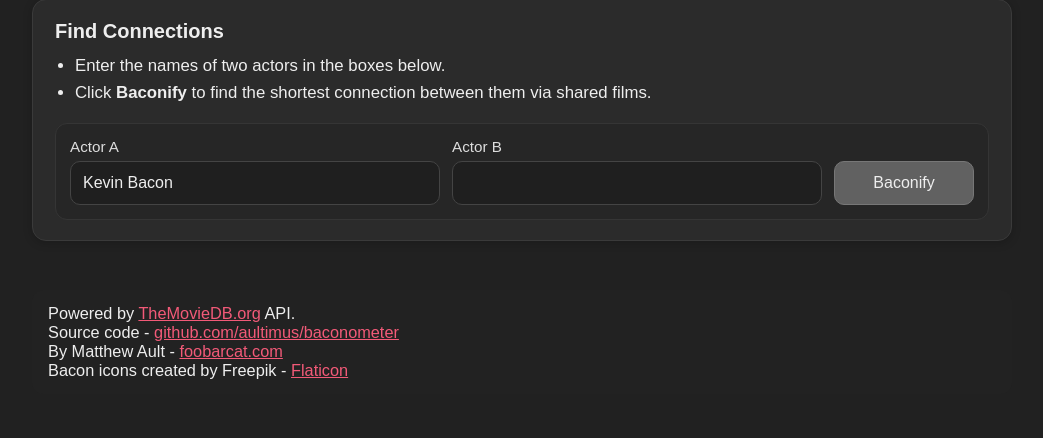
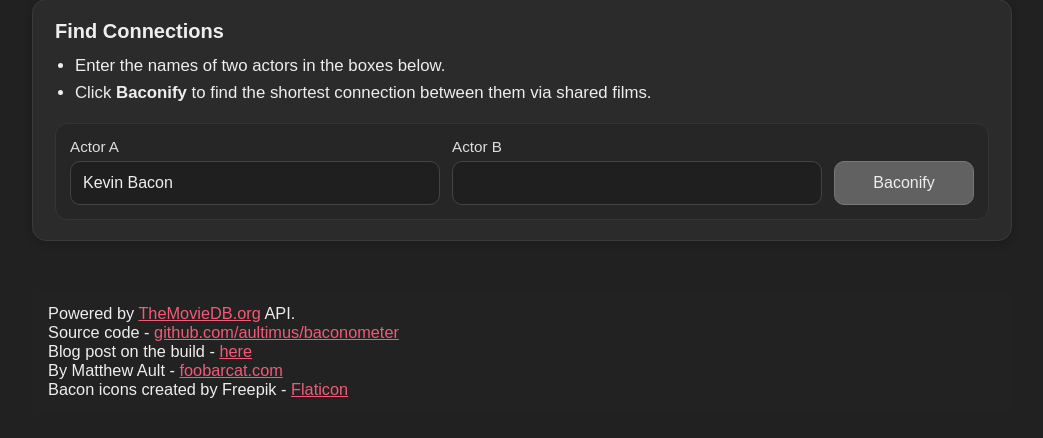
Before and after one commit to aultimus/baconometer, a Flask app: page / in a window 1280 px wide. Shown: the part 119-557 px from the top of the page, without its empty margins (118-1161 px from the left). Run offline with Flask 3, Linux system fonts and the light colour scheme.

Commit message:
add link to build blog post

```diff
--- a/src/baconometer/templates/baconify.html
+++ b/src/baconometer/templates/baconify.html
@@ -415,6 +415,8 @@
                 <br>
                 <span>Source code - <a href="https://github.com/aultimus/baconometer" target="_blank">github.com/aultimus/baconometer</a></span>
                 <br>
+                <span>Blog post on the build - <a href="https://foobarcat.com/2025/07/21/baconometer.html" target="_blank">here</a></span>
+                <br>
                 <span>By Matthew Ault - <a href="https://foobarcat.com" target="_blank">foobarcat.com</a></span>
                 <br>
                 <span>Bacon icons created by Freepik - <a href="https://www.flaticon.com/free-icons/bacon" title="bacon icons" target="_blank">Flaticon</a></span>
```
